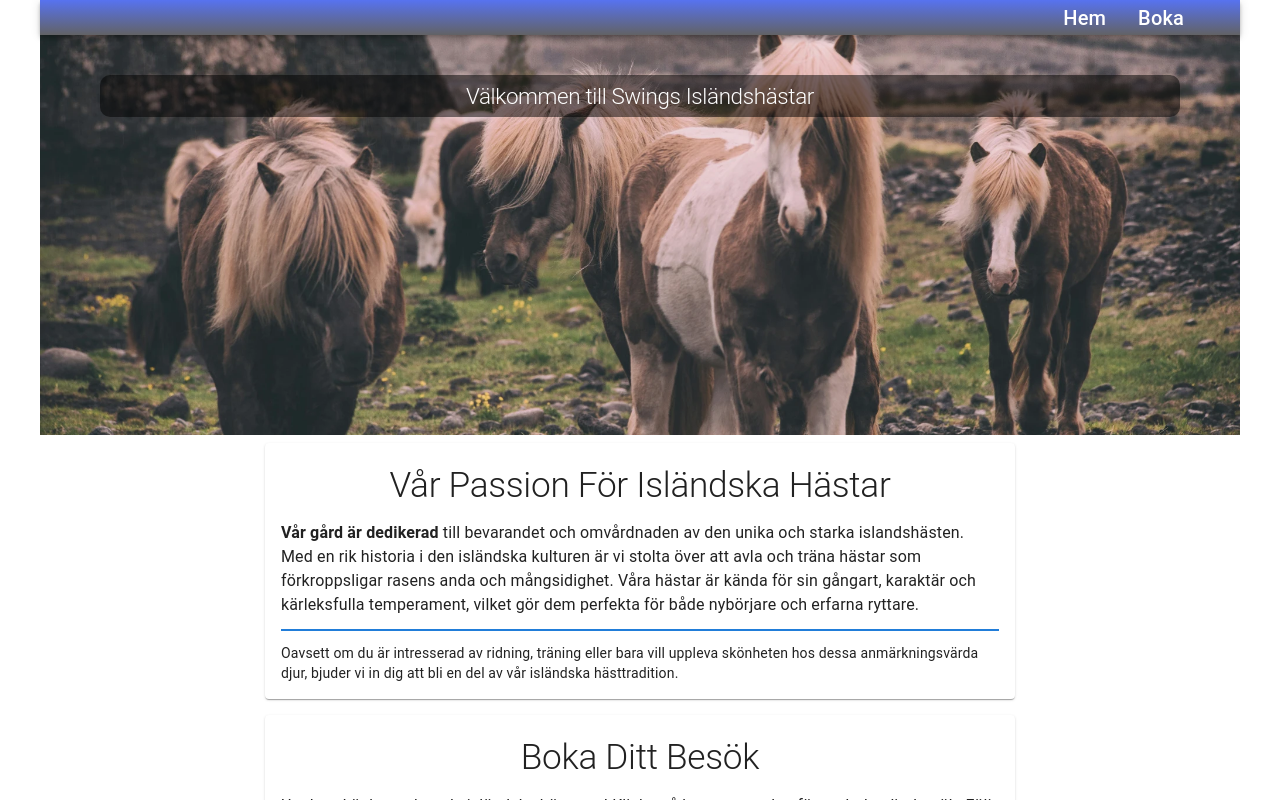
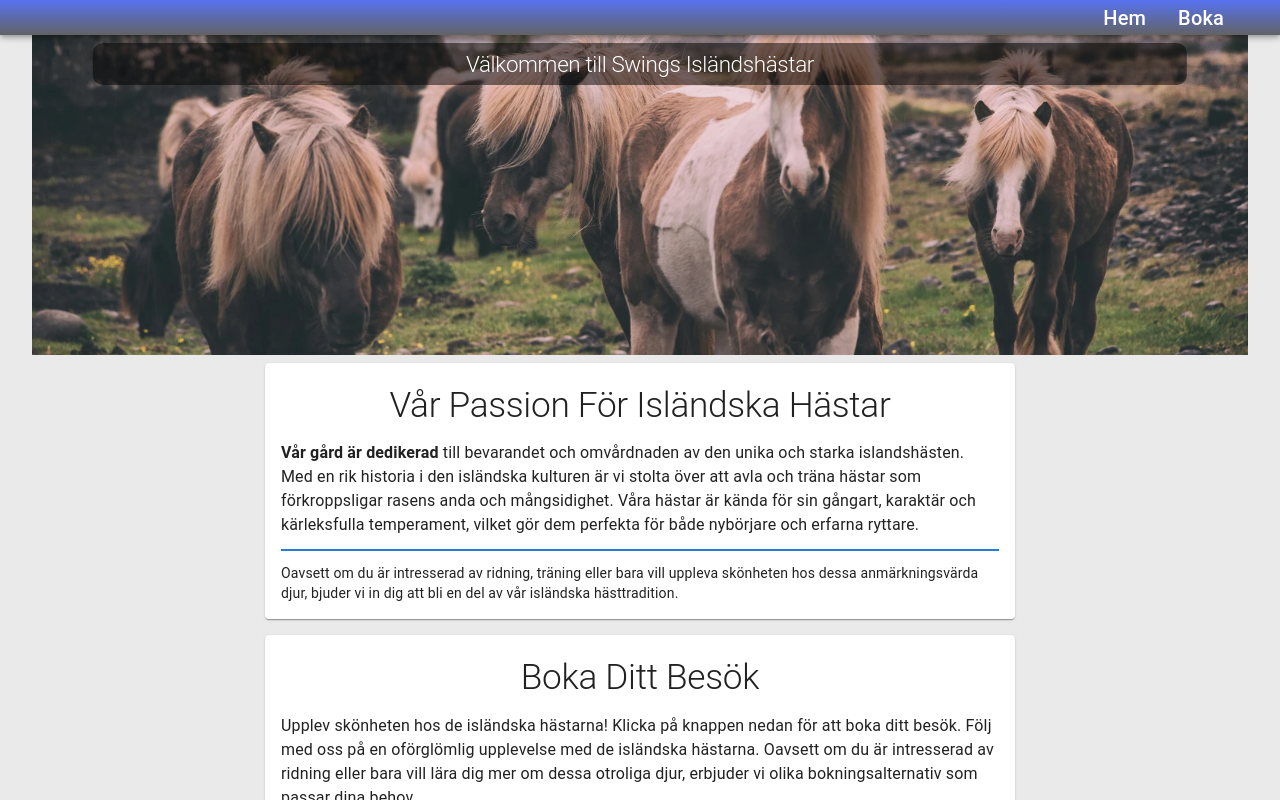
Before and after one commit to thallberg/Laboration, a React (Vite) app in the folder Laboration-app/: page / in a window 1280 px wide. Shown: the top 800 px of the page. Built offline with nearby package versions, Linux system fonts and the light colour scheme.

Commit message:
ändrat css

```diff
--- a/Laboration-app/src/Styles/styles.css
+++ b/Laboration-app/src/Styles/styles.css
@@ -5,21 +5,19 @@
 }
 
 body {
-  max-width: 1200px;
-  margin: auto;
+  max-width: 1400px;
+  margin: 0 auto;
+  background-color: rgb(234, 234, 234);
 }
 
 .boldtext {
   font-weight: bold;
 }
 
-
 .navbar {
   background: linear-gradient(180deg, #5773f0 0%, #626265 100%) !important;
   height: 35px;
 }
-
-
 
 .toolbar {
   width: 100%;
@@ -30,6 +28,7 @@ body {
 
 .footer {
   background: linear-gradient(180deg, #626265 0%, #5773f0 100%) !important;
+  padding: 2rem;
 }
 
 .navbar-links {
@@ -37,15 +36,15 @@ body {
 }
 
 .hamburgermenu {
-  margin-left: auto!important;
-  margin-bottom: 25px!important;
-
+  margin-left: auto !important;
+  margin-bottom: 25px !important;
 }
 
 .header {
   position: relative;
-  width: 100%;
-  height: 50vh;
+  width: 95%;
+  margin: auto;
+  height: 40vh;
   display: flex;
   align-items: center;
   justify-content: center;
@@ -59,7 +58,7 @@ body {
 
 .header-title {
   position: absolute;
-  top: 5vh;
+  top: 1vh;
   left: 50%;
   transform: translateX(-50%);
   color: white;
@@ -107,9 +106,9 @@ body {
 }
 
 .booking-section .MuiButton-root {
- margin-top: 1rem;
- align-self: center;
- width: 8rem;
+  margin-top: 1rem;
+  align-self: center;
+  width: 8rem;
 }
 
 .events-container {
@@ -144,12 +143,7 @@ body {
 
 .events-section .MuiButton-root {
   width: 8rem;
- }
-
-
-
-
-
+}
 
 @media (min-width: 700px) {
   .navbar-links {
@@ -165,9 +159,36 @@ body {
 
   .links-content {
     margin-left: auto;
-    margin-bottom: 1.8rem; /
+    margin-bottom: 1.8rem;
   }
   .hamburgermenu {
     display: none !important;
   }
 }
+
+/* @media (min-width: 1024px) {
+  .header {
+    width: 95%;
+    height: 95vh;
+    animation: blurIn 1s ease-out forwards;
+  }
+
+  .header-title {
+    position: absolute;
+    top: 80%;
+    width: 70%;
+    font-size: 2rem !important;
+    padding: 3rem;
+  }
+
+  @keyframes blurIn {
+    0% {
+      filter: blur(10px);
+      opacity: 0;
+    }
+    100% {
+      filter: blur(0);
+      opacity: 1;
+    }
+  }
+} */
```
